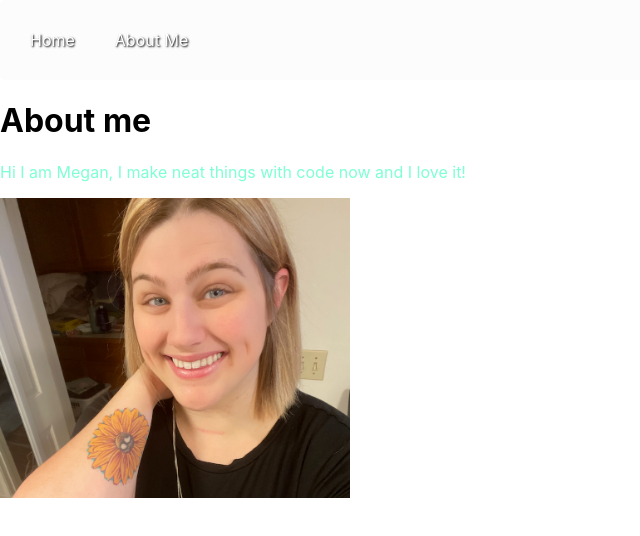
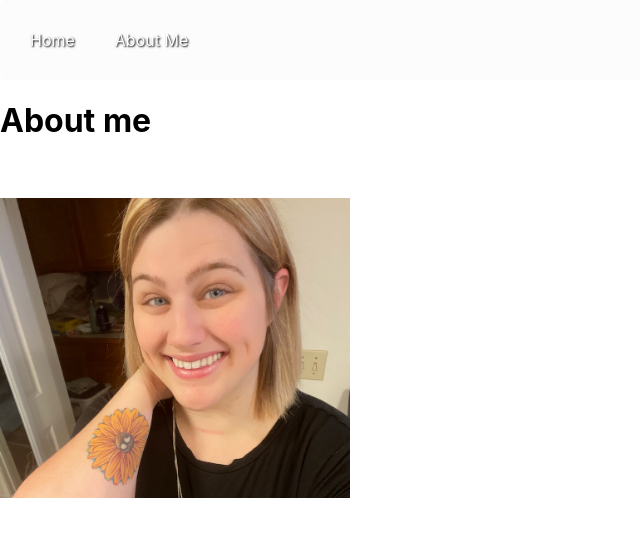
Before and after one commit to Moodybleu/Portfolio, a Next.js app: page /about in a window 1280 px wide. Shown: the top 536 px of the page, without its empty margins (0-640 px from the left). Built offline with nearby package versions, Linux system fonts and the light colour scheme.

Commit message:
adds background color

```diff
--- a/styles/About.module.css
+++ b/styles/About.module.css
@@ -1,3 +1,3 @@
 .blueBaby {
-    color: aquamarine;
+    color: white;
 }
--- a/styles/globals.css
+++ b/styles/globals.css
@@ -22,7 +22,7 @@ a {
   }
   body {
     color: white;
-    background: black;
+    background-image: linear-gradient(to right, #417ec6, #3094d2, #2da8db, #3ebce0, #5bcfe3, #50dae4, #4de6e1, #55f0db, #35f5c8, #30f9ad, #4afb8a, #6cfb5f);
   }
 }
 nav {
```
